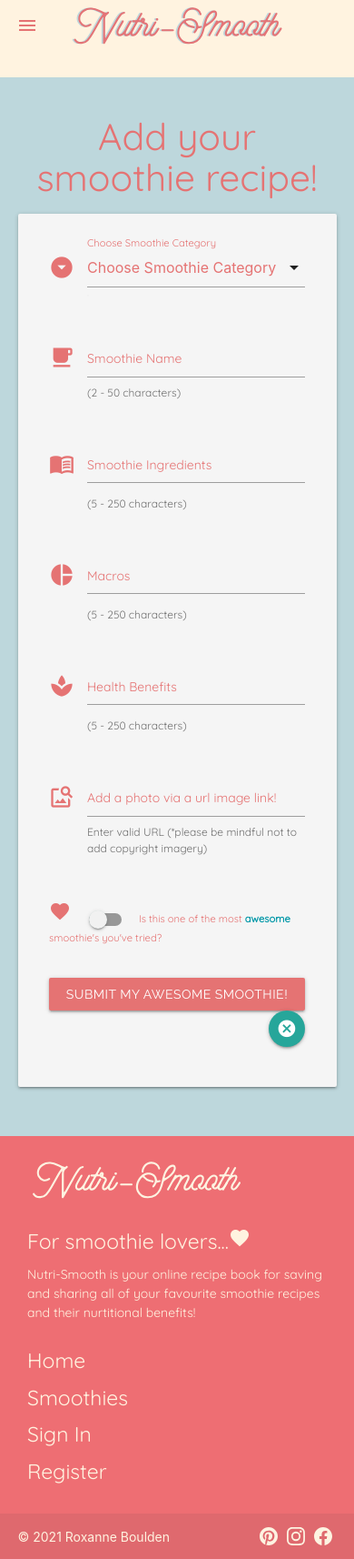
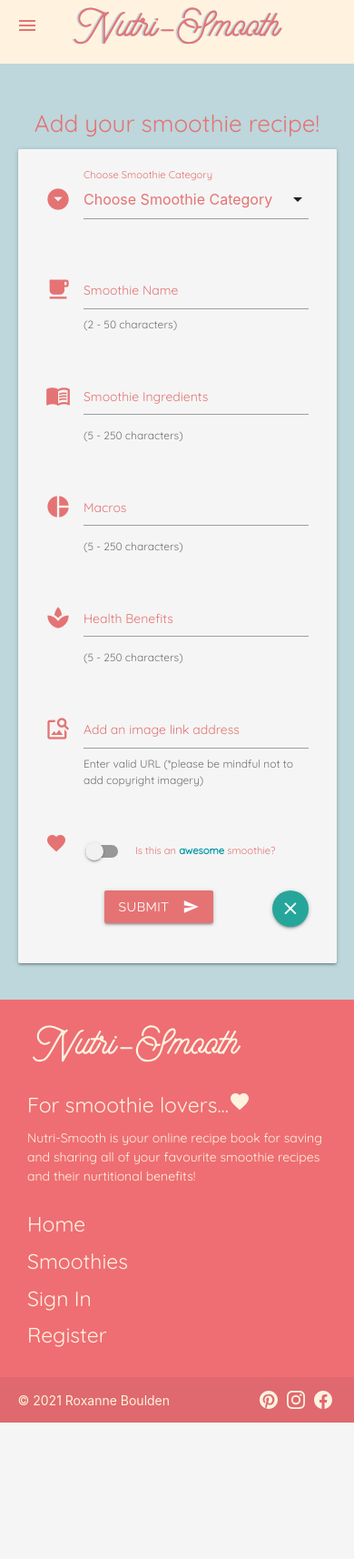
Before and after one commit to RoxJade/nutri-smooth, a Flask app: page /add_smoothie in a window 390 px wide. Shown: the whole page at 91% size. After the commit the page ends 1564 px from the top, so only its background shows below. Run offline with Flask 2, Linux system fonts and the light colour scheme; data that the repository does not hold is empty; some libraries are stand-ins or nearby versions.

Commit message:
Add media queries and responsive styling for mobile screens for all pages

```diff
--- a/static/css/style.css
+++ b/static/css/style.css
@@ -99,6 +99,10 @@ button {
     line-height: 2;
 }
 
+.flashes {
+    margin-bottom: 0;
+}
+
 /* ----------------------------------- Cards */
 
 .collapsible-body {
@@ -108,6 +112,11 @@ button {
 
 .category-card {
     height: 200px;
+}
+
+.card-panel {
+    padding: 20px;
+    margin: 0;
 }
 
 /* ----------------------------------- Delete Modal */
@@ -151,6 +160,14 @@ button {
         width: 90%;
     }
 
+    h4 {
+        font-size: 26px;
+    }
+
+    nav .nav-wrapper {
+    height: 70px;
+    line-height: 70px;
+}
 
 
 
--- a/templates/add_smoothie.html
+++ b/templates/add_smoothie.html
@@ -1,7 +1,7 @@
 {% extends "base.html" %}
 {% block content %}
 <main class="container content-container">
-    <h3 class="red-text text-lighten-2 center-align">Add your smoothie recipe!</h3>
+    <h4 class="red-text text-lighten-2 center-align">Add your smoothie recipe!</h4>
 
     <div class="row card-panel grey lighten-4">
         <form class="col s12" method="POST" action="{{ url_for('add_smoothie') }}">
@@ -63,7 +63,7 @@
                 <div class="input-field col s12">
                     <i class="material-icons prefix red-text text-lighten-2">image_search</i>
                     <input id="image_url" name="image_url" type="url" pattern="https?://.+" class="validate cyan-text text-darken-2" required>
-                    <label for="image_url">Add a photo via a url image link!</label>
+                    <label for="image_url">Add an image link address</label>
                     <span class="helper-text" data-error="Please enter valid URL" data-success="great!">Enter valid URL (*please be mindful not to add copyright imagery)</span>
                 </div>
             </div>
@@ -75,20 +75,31 @@
                         <label for="is_favourite">
                             <input type="checkbox" id="is_favourite" name="is_favourite">
                             <span class="lever"></span>
-                            Is this one of the most <strong class="cyan-text text-darken-2">awesome</strong> smoothie's you've tried?
+                            Is this an <strong class="cyan-text text-darken-2">awesome</strong> smoothie?
                         </label>
                     </div>
                 </div>
             </div>
-            <!-- Submit Smoothie -->
-            <div class="row">
+            <!-- Submit Smoothie tablet and desktop -->
+            <div class="row show-on-medium-and-up hide-on-small-only">
                 <div class="col s12 center-align">
                     <button class="btn waves-effect waves-light red lighten-2 center-align" type="submit">Submit my awesome smoothie!
                         <i class="material-icons right">send</i>
                     </button>
-            <!-- Cancel Add Smoothie -->
+            <!-- Cancel Add Smoothie tablet and desktop -->
                     <a href="{{ url_for('get_recipes') }}" class="btn-floating btn tooltipped waves-effect waves-light cyan-text text-darken-2 right" data-position="right"
-                                data-tooltip="Cancel"><i class="material-icons">cancel</i></a>
+                                data-tooltip="Cancel"><i class="material-icons">close</i></a>
+                </div>
+            </div>
+            <!-- Submit Smoothie mobile -->
+            <div class="row show-on-small-only hide-on-med-and-up">
+                <div class="col s12 center-align">
+                    <button class="btn waves-effect waves-light red lighten-2 center-align" type="submit">Submit
+                        <i class="material-icons right">send</i>
+                    </button>
+            <!-- Cancel Add Smoothie mobile -->
+                    <a href="{{ url_for('get_recipes') }}" class="btn-floating btn tooltipped waves-effect waves-light cyan-text text-darken-2 right" data-position="right"
+                                data-tooltip="Cancel"><i class="material-icons">close</i></a>
                 </div>
             </div>
         </form>
--- a/templates/categories.html
+++ b/templates/categories.html
@@ -1,7 +1,7 @@
 {% extends "base.html" %}
 {% block content %}
 <main class="container content-container">
-    <h3 class="red-text text-lighten-2 center-align">Manage Categories</h3>
+    <h4 class="red-text text-lighten-2 center-align">Manage Categories</h4>
     <div class="row">
         <div class="col s12 center-align">
             <a href="{{ url_for('add_category') }}" class="waves-effect waves-light btn red lighten-2 center-align"><i class="material-icons right">add</i>Add a new category?</a>
@@ -27,8 +27,8 @@
                         </a>
                         <div id="modal{{ url_for('delete_category', category_id=category._id) }}" class="modal">
                             <div class="modal-content">
-                                <h5 class="red-text text-lighten-3 center-align delete-header">Are you sure you want to delete
-                                    {{ category.category_name }}?</h5>
+                                <h4 class="red-text text-lighten-3 center-align delete-header">Are you sure you want to delete
+                                    {{ category.category_name }}?</h4>
                             </div>
                             <div class="modal-footer center-align">
                                 <a href="{{ url_for('delete_category', category_id=category._id) }}"
--- a/templates/index.html
+++ b/templates/index.html
@@ -7,7 +7,7 @@
     </div>
     <div class="section orange lighten-5">
         <div class="row container">
-            <h4 class="red-text text-lighten-2 header">For smoothie lovers...<i class="material-icons red-text text-lighten-2">favorite</i></h4>
+            <h3 class="red-text text-lighten-2 header">For smoothie lovers...<i class="material-icons red-text text-lighten-2">favorite</i></h3>
             <p class="parallax-paragraph red-text text-lighten-2">Nutri-Smooth is your online recipe book for saving and sharing all of your favourite smoothie recipes and their nurtitional benefits!
             </p>
         </div>
```
Also changed, not shown: templates/add_category.html (+5 -5 lines), templates/edit_category.html (+4 -4 lines), templates/edit_smoothie.html (+6 -6 lines), templates/register.html (+4 -4 lines).
